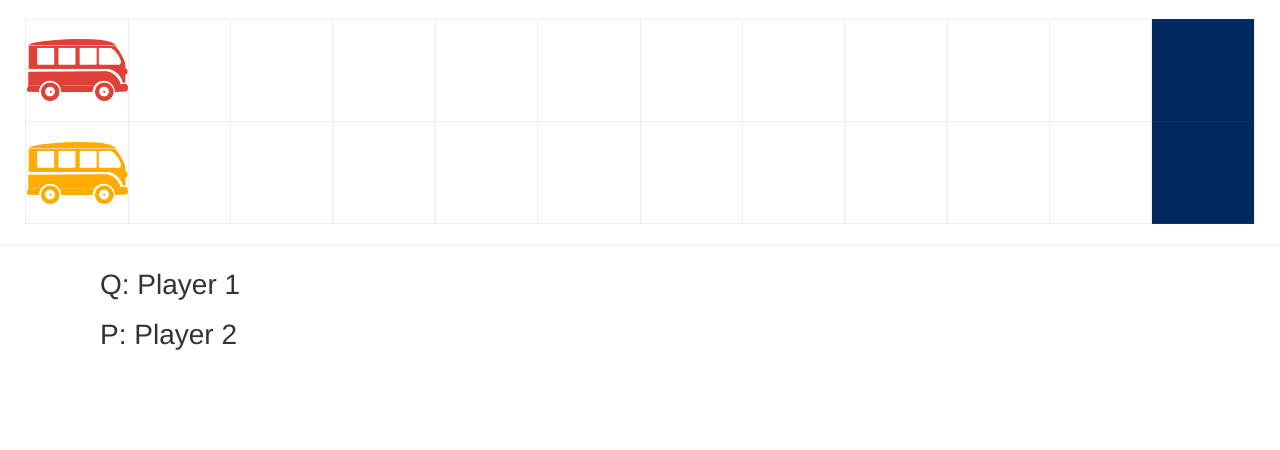
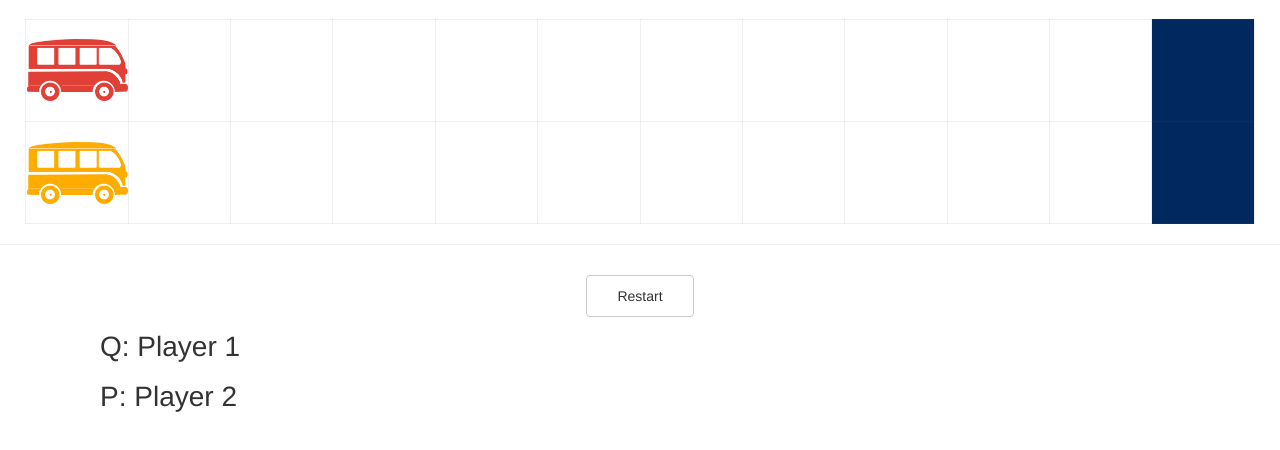
Before and after one commit to Sey1000/wagon_game, a plain HTML site: page index.html in a window 1280 px wide. Shown: the part 82-532 px from the top of the page. Drawn offline with nearby package versions, Linux system fonts and the light colour scheme.

Commit message:
Readd restart button

```diff
--- a/index.html
+++ b/index.html
@@ -54,11 +54,11 @@
         </tr>
       </table>
       <hr>
-<!--       <div class="button-container">
-        <div class="btn btn-danger btn-with-margin" data-target="#player1_race" id="red-wagon">Red</div>
-        <div class="btn btn-warning btn-with-margin" data-target="#player2_race" id="yellow-wagon">Yellow</div>
+      <div class="button-container">
+        <!-- <div class="btn btn-danger btn-with-margin" data-target="#player1_race" id="red-wagon">Red</div> -->
+        <!-- <div class="btn btn-warning btn-with-margin" data-target="#player2_race" id="yellow-wagon">Yellow</div> -->
         <div class="btn btn-default btn-with-margin" id="restart">Restart</div>
-      </div> -->
+      </div>
       <div class="instruction-container">
         <p>Q: Player 1</p>
         <p>P: Player 2</p>
```
